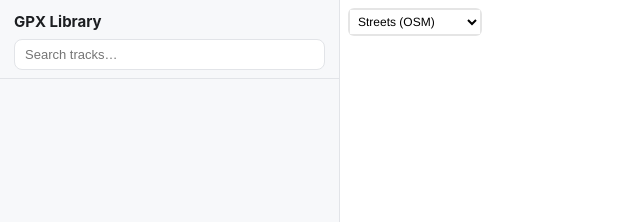
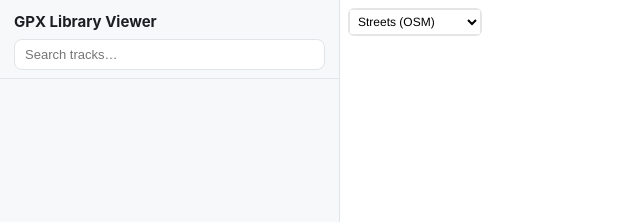
Before and after one commit to MatthieuJoulot/gpx-library-viewer, a website built with Vite: page index.html in a window 1280 px wide. Shown: the top 222 px of the page, 0-640 px from the left. Built offline with nearby package versions, Linux system fonts and the light colour scheme; no server answers.

Commit message:
fix: rename app title to GPX Library Viewer everywhere (title, h1, license, lockfile, log prefixes)

```diff
--- a/index.html
+++ b/index.html
@@ -3,7 +3,7 @@
   <head>
     <meta charset="UTF-8" />
     <meta name="viewport" content="width=device-width, initial-scale=1.0" />
-    <title>GPX Library</title>
+    <title>GPX Library Viewer</title>
     <link rel="stylesheet" href="node_modules/maplibre-gl/dist/maplibre-gl.css" />
     <style>
       :root {
@@ -262,7 +262,7 @@
     <div id="app">
       <div id="sidebar">
         <header>
-          <h1>GPX Library</h1>
+          <h1>GPX Library Viewer</h1>
           <input id="search" type="search" placeholder="Search tracks…" />
           <div id="coll-filter-box" class="filter-box" style="display:none">
             <div class="filter-title">Collections</div>
--- a/src/main.ts
+++ b/src/main.ts
@@ -582,7 +582,7 @@ function cssEscape(s: string): string {
 //  - Chromium: File System Access API (persistent handles, rescan possible)
 //  - Safari/Firefox: legacy webkitdirectory upload (one-shot snapshot, no rescan)
 let legacyMode = !hasFsAccessApi();
-console.log("[gpx-library] file access:", legacyMode ? "legacy upload (Safari/Firefox)" : "File System Access API (Chromium)");
+console.log("[gpx-library-viewer] file access:", legacyMode ? "legacy upload (Safari/Firefox)" : "File System Access API (Chromium)");
 if (legacyMode) {
   // No persistent handles in this browser → Rescan impossible. Show why, don't hide.
   rescanBtn.disabled = true;
@@ -713,7 +713,7 @@ function applySheetNames(tracks: TrackMeta[]) {
   // (dev server root, legacy mode). Missing file = no links, app still works.
   void loadSheets().then((sheets) => {
     sheetJoin = buildJoin(tracks, sheets);
-    console.log(`[gpx-library] metadata: ${sheetJoin.size}/${tracks.length} tracks joined to route sheets`);
+    console.log(`[gpx-library-viewer] metadata: ${sheetJoin.size}/${tracks.length} tracks joined to route sheets`);
     // prefer the sheet title as display name
     for (const t of tracks) {
       const s = sheetJoin.get(t.id);
@@ -740,6 +740,6 @@ async function loadSheets(): Promise<SheetMeta[]> {
   } catch {
     /* ignore */
   }
-  console.warn("[gpx-library] sheets.json not found — route-sheet links disabled. Place it in the picked GPX folder root.");
+  console.warn("[gpx-library-viewer] sheets.json not found — route-sheet links disabled. Place it in the picked GPX folder root.");
   return [];
 }
--- a/src/style.css
+++ b/src/style.css
@@ -1,4 +1,4 @@
-/* GPX Library — component styles live in index.html <style>;
+/* GPX Library Viewer — component styles live in index.html <style>;
    this file holds maplibre container + popup tweaks. */
 
 #map { height: 100%; }
```
Also changed, not shown: 2 other files.
